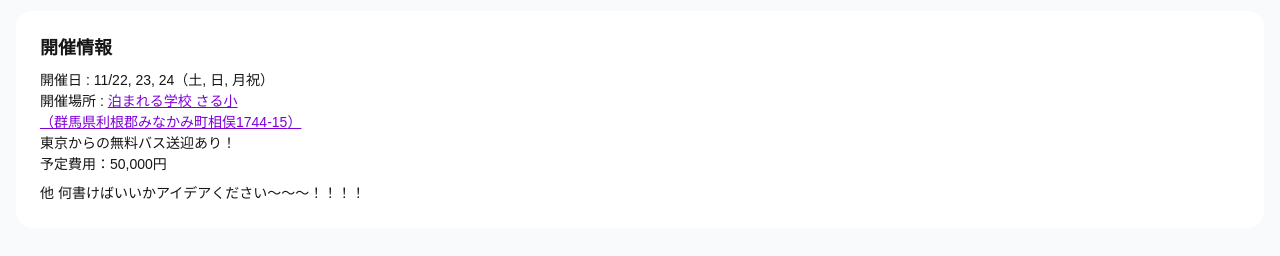
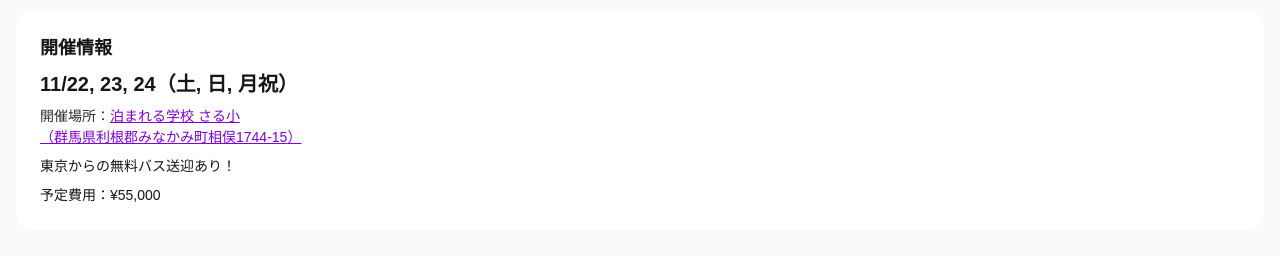
Before and after one commit to RF2034/2025, a Next.js app: page /about in a window 1280 px wide. Shown: the part 205-461 px from the top of the page. Built offline with nearby package versions, Linux system fonts and the light colour scheme; no server answers; a web font is replaced by a local one.

Commit message:
EventInfoコンポーネントを使用して開催情報の表示を改善

```diff
--- a/src/app/about/page.tsx
+++ b/src/app/about/page.tsx
@@ -1,6 +1,6 @@
+import EventInfo from "@/components/EventInfo";
 import Footer from "@/components/Footer";
 import Header from "@/components/Header";
-import VenueLink from "@/components/VenueLink";
 import { EVENT_INFO } from "@/constants/eventInfo";
 import type { Metadata } from "next";
 
@@ -20,13 +20,7 @@ export default function About() {
           <div className="card bg-base-100 mb-8">
             <div className="card-body">
               <h2 className="card-title">開催情報</h2>
-              <p>
-                開催日 : {EVENT_INFO.dates}<br />
-                開催場所 : <VenueLink /><br />
-                東京からの無料バス送迎あり！<br />
-                予定費用：{EVENT_INFO.price}<br/>
-              </p>
-              <p>他 何書けばいいかアイデアください～～～！！！！</p>
+              <EventInfo />
             </div>
           </div>
 
```
